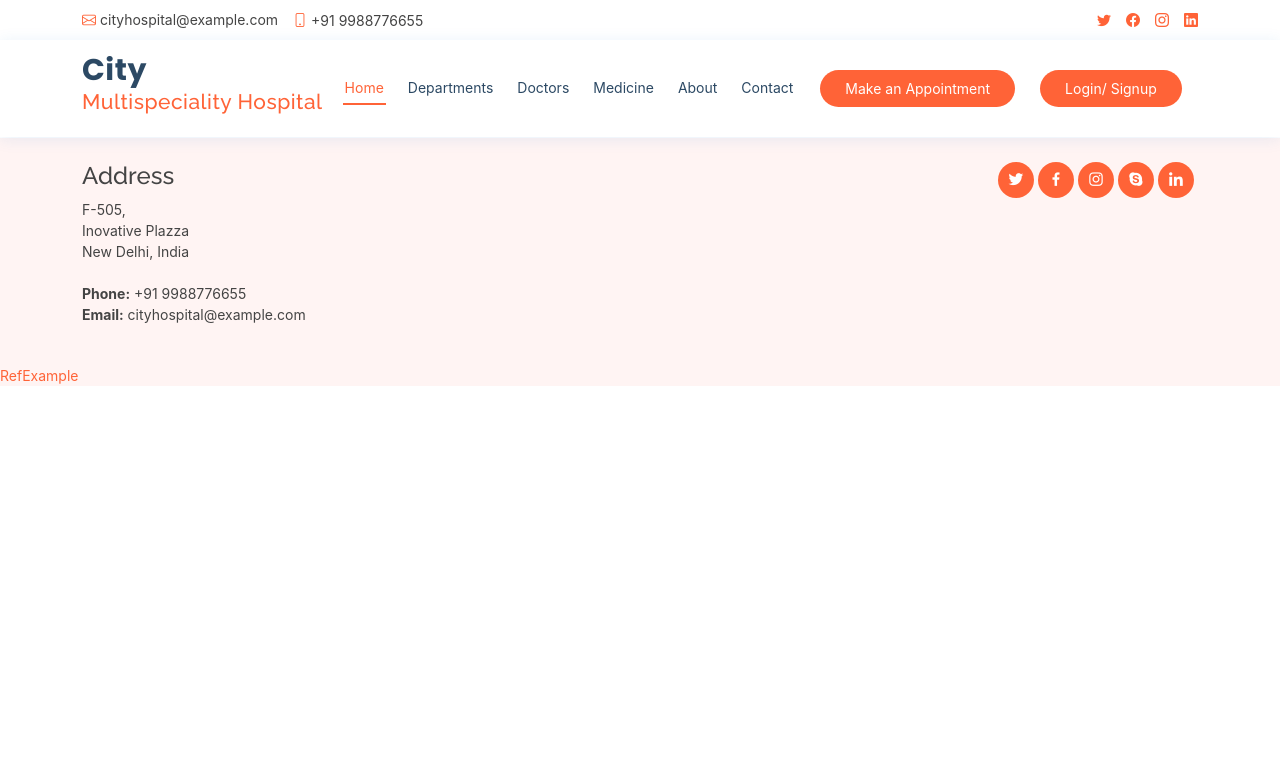
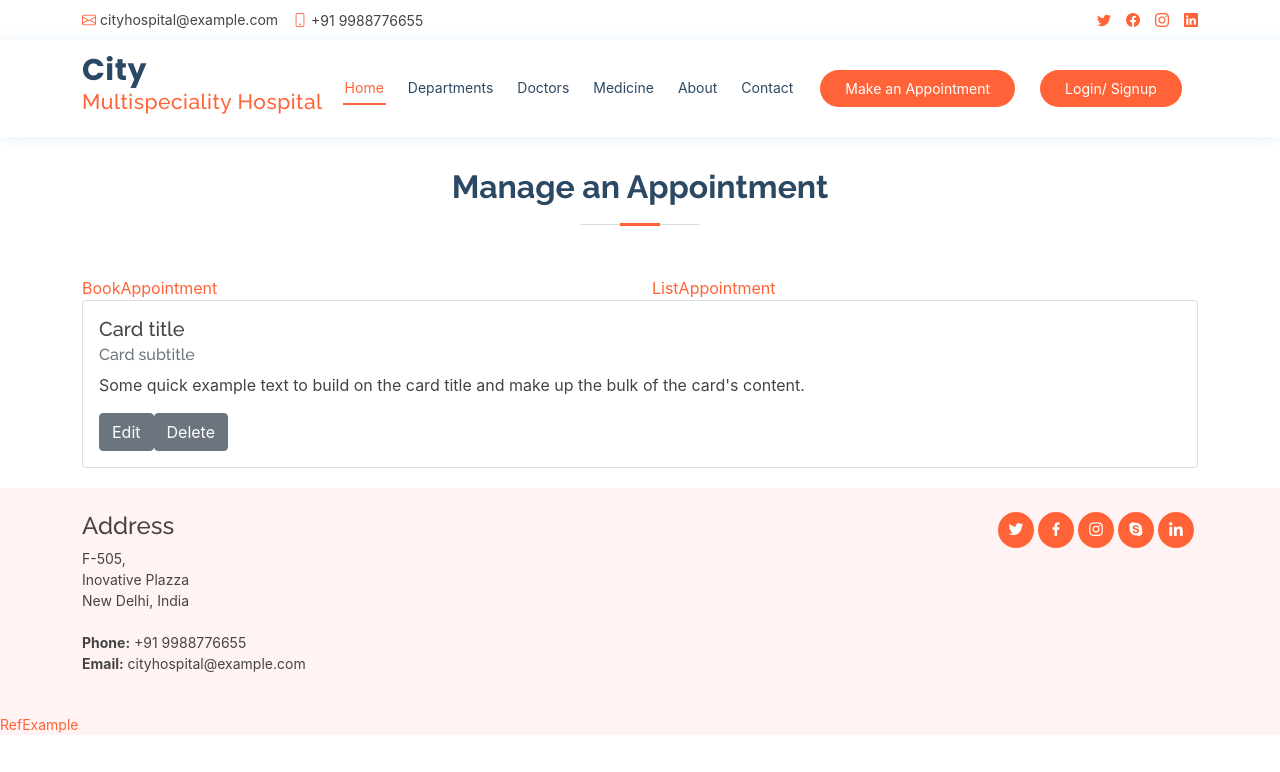
Before and after one commit to FRONTEND-DEV-KAUSHAL/mediacal-project, a React (Create React App) app: page /ListAppointment in a window 1280 px wide. Shown: the top 772 px of the page. Built offline with nearby package versions, Linux system fonts and the light colour scheme.

Commit message:
city hospital

```diff
--- a/src/App.js
+++ b/src/App.js
@@ -1,3 +1,4 @@
+
 import Footer from "./components/footer/Footer";
 import Header from "./components/header/Header";
 import Home from "./container/home/Home";
@@ -9,8 +10,7 @@ import Contect from "./container/contect/Contect";
 import Auth from "./container/auth/Auth";
 import Medicine from "./container/medicine/Medicine";
 import BookAppointemnt from "./container/appointment/BookAppointemnt";
-
-
+import ListAppointment from "./container/appointment/ListAppointment";
 
 
 function App() {
@@ -25,7 +25,8 @@ function App() {
       <Route path={'/Contect'} exact component={Contect}></Route>
       <Route path={'/Auth'} exact component={Auth}></Route>
       <Route path={'/Medicine'} exact component={Medicine}></Route>
-      <Route path={'/BookApponitment'} exact component={BookAppointemnt}></Route>
+      <Route path={'/BookAppointment'} exact component={BookAppointemnt}></Route>
+      <Route path={'/ListAppointment'} exact component={ListAppointment}></Route>
       {/* <Route path={'/Refexample'} exact component={Refexample}></Route> */}
     </Switch>
     <Footer/>
--- a/src/components/header/Header.js
+++ b/src/components/header/Header.js
@@ -51,7 +51,7 @@ function Header(props) {
             </ul>
             <i className="bi bi-list mobile-nav-toggle" />
           </nav>
-      <NavLink to={"/BookApponitment"} className="appointment-btn scrollto">
+          <NavLink to={"/BookAppointment"} className="appointment-btn scrollto">
             <span className="d-none d-md-inline">Make an </span>
             Appointment</NavLink>
           <NavLink to={"/Auth"} className="appointment-btn scrollto">
--- a/src/container/appointment/BookAppointemnt.js
+++ b/src/container/appointment/BookAppointemnt.js
@@ -3,9 +3,8 @@ import * as yup from 'yup';
 import {useFormik ,Form ,Formik} from "formik";
 import {NavLink, useHistory} from 'react-router-dom';
 
+
 function BookAppointment(props) {
-    const history = useHistory();
-
     let schema = yup.object().shape({
         name: yup.string().required("Enter your name"),
         email: yup.string().email("Enter valid email").required("Enter your email"),
@@ -54,6 +53,7 @@ function BookAppointment(props) {
       });
 
       const {handleChange ,errors ,handleSubmit ,handleBlur ,touched} = formikObj
+
     return (
         <section id="appointment" className="appointment">
             <div className="container">
--- a/src/container/appointment/ListAppointment.js
+++ b/src/container/appointment/ListAppointment.js
@@ -1,10 +1,50 @@
 import React from 'react';
+import { NavLink } from 'react-router-dom'
+import { Card, CardBody, CardTitle, CardSubtitle, CardText, Button } from 'reactstrap';
+
 
 function ListAppointment(props) {
     return (
-        <div>
-            <h1>trye</h1>
-        </div>
+        // <div>
+            <section id="appointment" className="appointment">
+                <div className="container">
+                    <div className="section-title">
+                        <h2>Manage an Appointment</h2>
+                    </div>
+                    <div className='row'>
+                        <div className='col-6'>
+                            <NavLink to='/BookAppointment'>BookAppointment</NavLink>
+                        </div>
+                        <div className='col-6'>
+                            <NavLink to='/ListAppointment'>ListAppointment</NavLink>
+                        </div>
+                    </div>
+                    <div>
+                        <Card>
+                            <CardBody>
+                                <CardTitle tag="h5">
+                                    Card title
+                                </CardTitle>
+                                <CardSubtitle
+                                    className="mb-2 text-muted"
+                                    tag="h6">
+                                    Card subtitle
+                                </CardSubtitle>
+                                <CardText>
+                                    Some quick example text to build on the card title and make up the bulk of the card's content.
+                                </CardText>
+                                <Button>
+                                    Edit
+                                </Button>
+                                <Button>
+                                    Delete
+                                </Button>
+                            </CardBody>
+                        </Card>
+                    </div>
+                </div>
+            </section>
+        // </div>
     );
 }
 
```
Lines whose indentation alone changed are shown as unchanged.
